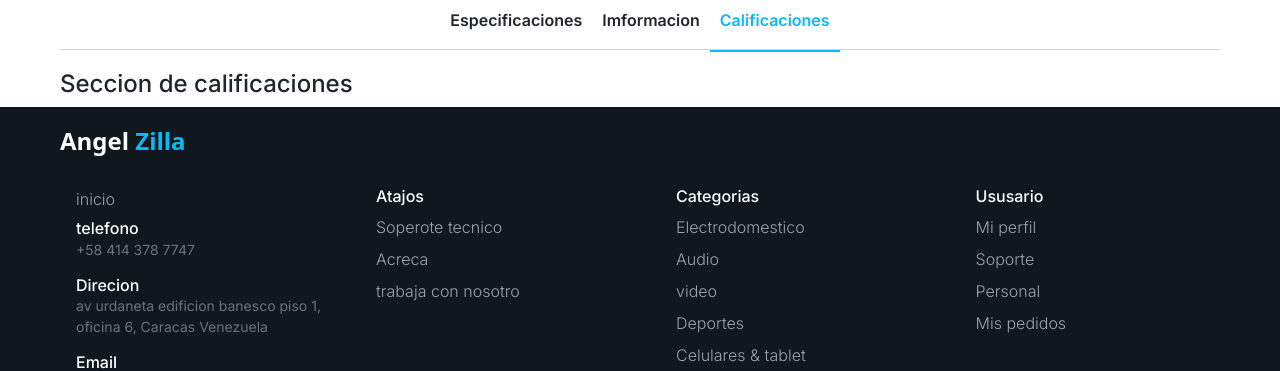
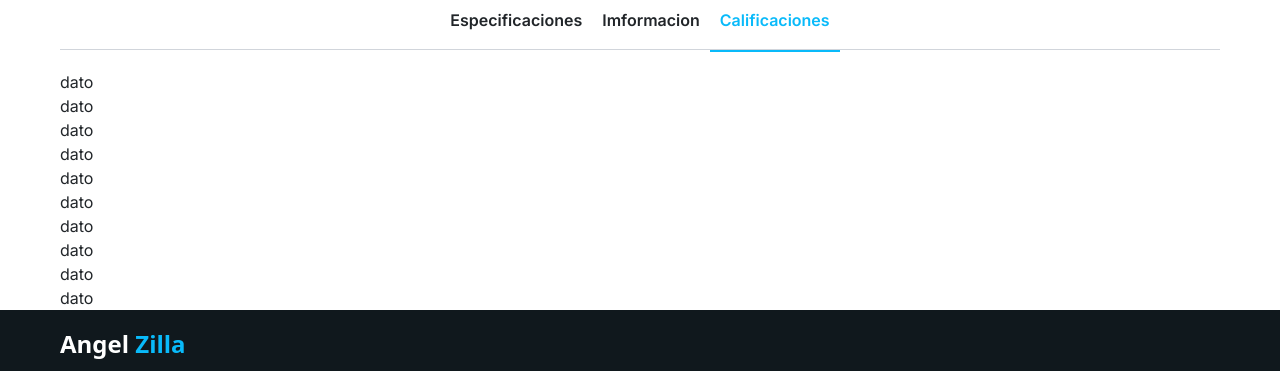
Before and after one commit to angeleesc/az-market-zilla-template, a Next.js app: page /product-details/1 in a window 1280 px wide. Both pictures are taken after a click on the button "Calificaciones". Shown: the part 910-1281 px from the top of the page. Built offline with nearby package versions, Linux system fonts and the light colour scheme.

Commit message:
cracion del modulo review cards

```diff
--- /dev/null
+++ b/components/cards/rewies-cards/ReviewCArd.jsx
@@ -0,0 +1,7 @@
+import React from 'react'
+
+export default function ReviewCArd({data, producId}) {
+  return (
+    <div>ReviewCArd</div>
+  )
+}
--- a/components/tabs/info-detail-tab/InfoDetailsTab.jsx
+++ b/components/tabs/info-detail-tab/InfoDetailsTab.jsx
@@ -29,7 +29,7 @@ export default function InfoDetailsTab({ specifications, info, reviews,  product
         currentTab == "info" && <InfoTab data ={info}/>
       }
       {
-        currentTab == "reviews" && <RewiesTabs data={reviews}/>
+        currentTab == "reviews" && <RewiesTabs data={reviews} producId={productId}/>
       }
 
     </div>
--- a/components/tabs/info-detail-tab/RewiesTabs.jsx
+++ b/components/tabs/info-detail-tab/RewiesTabs.jsx
@@ -1,9 +1,12 @@
 import React from 'react'
 
-export default function RewiesTabs() {
-  return (
-    <div>
-        <h4>Seccion de calificaciones</h4>
+export default function RewiesTabs({ data, productId }) {
+
+
+  return data.map((review, i) => {
+    return <div key={productId + "review" + i}>
+      dato
     </div>
-  )
+  })
+
 }
```
